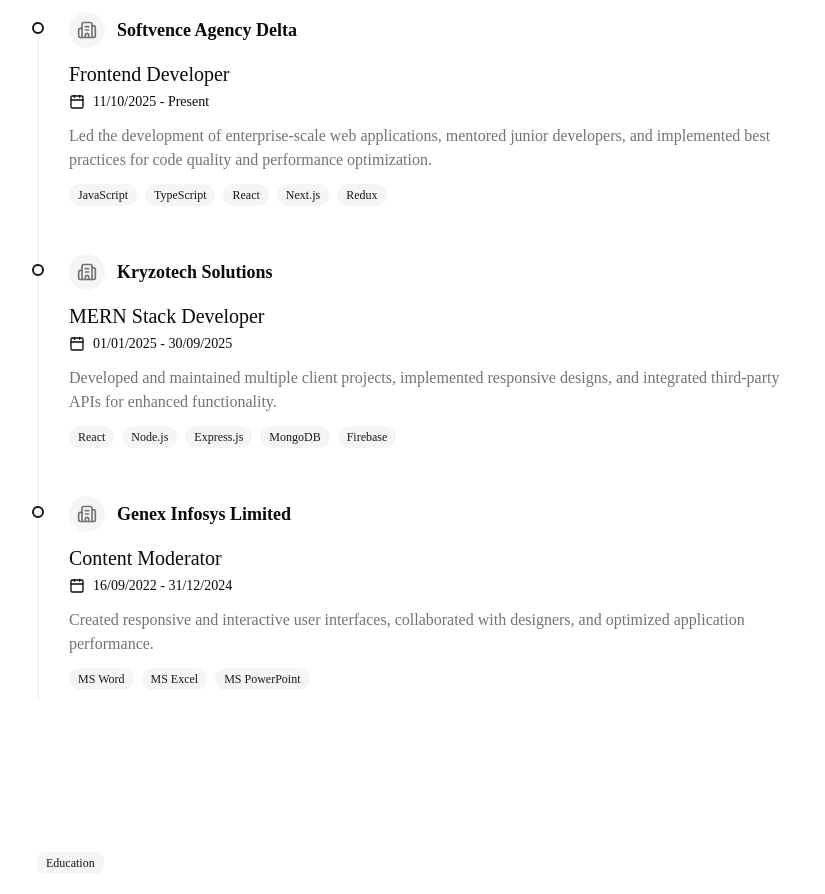
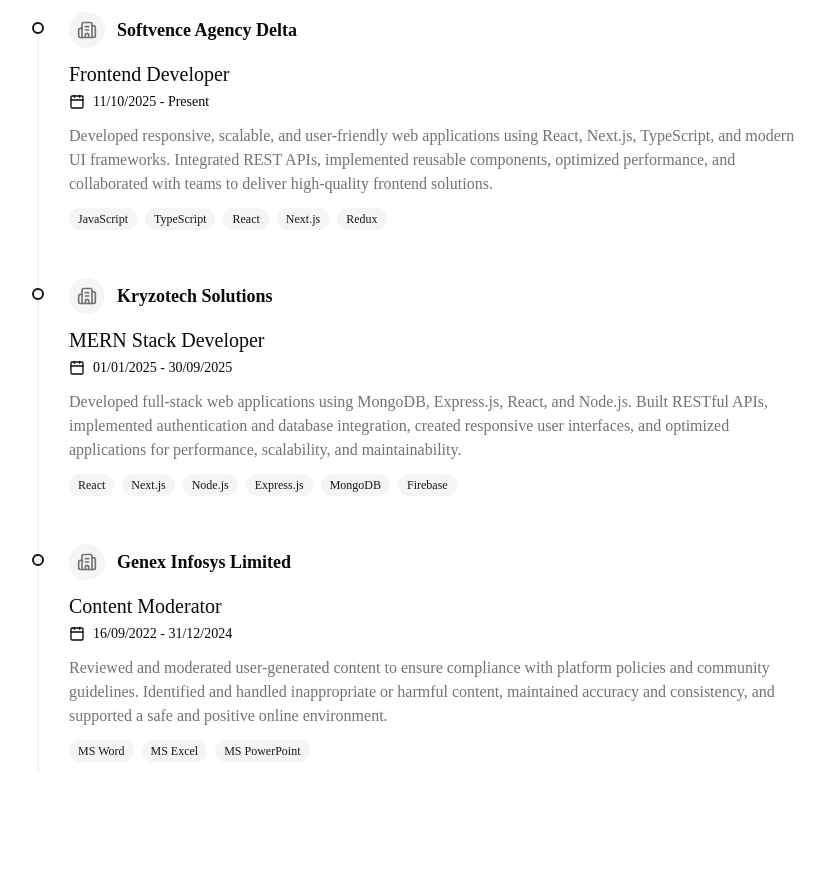
Before and after one commit to abdulbariks/portfolio-client, a Next.js app: page / in a window 1280 px wide. Shown: the part 1520-2414 px from the top of the page, without its empty margins (219-1044 px from the left). Built offline with nearby package versions, Linux system fonts and the light colour scheme.

Commit message:
update: Experience Content

```diff
--- a/components/home/Experience.tsx
+++ b/components/home/Experience.tsx
@@ -58,23 +58,30 @@ const Experience = () => {
       company: "Softvence Agency Delta",
       period: "11/10/2025 - Present",
       description:
-        "Led the development of enterprise-scale web applications, mentored junior developers, and implemented best practices for code quality and performance optimization.",
-      technologies: ["JavaScript","TypeScript","React","Next.js", "Redux", ],
+        "Developed responsive, scalable, and user-friendly web applications using React, Next.js, TypeScript, and modern UI frameworks. Integrated REST APIs, implemented reusable components, optimized performance, and collaborated with teams to deliver high-quality frontend solutions.",
+      technologies: ["JavaScript", "TypeScript", "React", "Next.js", "Redux"],
     },
     {
       title: "MERN Stack Developer",
       company: "Kryzotech Solutions",
       period: "01/01/2025 - 30/09/2025",
       description:
-        "Developed and maintained multiple client projects, implemented responsive designs, and integrated third-party APIs for enhanced functionality.",
-      technologies: ["React","Node.js", "Express.js", "MongoDB","Firebase"],
+        "Developed full-stack web applications using MongoDB, Express.js, React, and Node.js. Built RESTful APIs, implemented authentication and database integration, created responsive user interfaces, and optimized applications for performance, scalability, and maintainability.",
+      technologies: [
+        "React",
+        "Next.js",
+        "Node.js",
+        "Express.js",
+        "MongoDB",
+        "Firebase",
+      ],
     },
     {
       title: "Content Moderator",
       company: "Genex Infosys Limited",
       period: "16/09/2022 - 31/12/2024",
       description:
-        "Created responsive and interactive user interfaces, collaborated with designers, and optimized application performance.",
+        "Reviewed and moderated user-generated content to ensure compliance with platform policies and community guidelines. Identified and handled inappropriate or harmful content, maintained accuracy and consistency, and supported a safe and positive online environment.",
       technologies: ["MS Word", "MS Excel", "MS PowerPoint"],
     },
   ];
```
